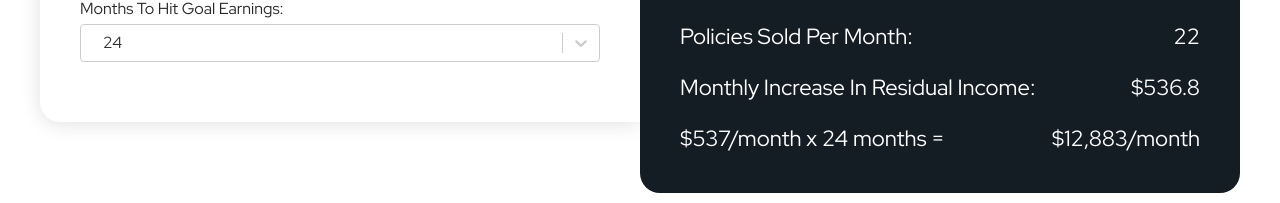
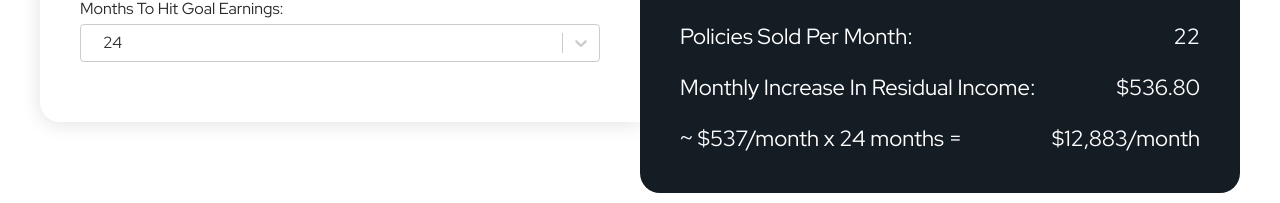
Before and after one commit to JT-Martin/monetize-declines-calc, a React (Vite) app: page / in a window 1280 px wide. Shown: the part 517-720 px from the top of the page. Built offline with nearby package versions, Linux system fonts and the light colour scheme.

Commit message:
improved output formatting

```diff
--- a/src/Components/Section2/Section2.jsx
+++ b/src/Components/Section2/Section2.jsx
@@ -16,6 +16,31 @@ function Section2() {
     const commissionPerPolicy = (averageMonthlyPremium * (commissionPercentage / 100));
     const policiesRequired = Math.ceil((goalEarnings / timeframe) / commissionPerPolicy);
     const monthsRequired = Math.ceil(goalEarnings / (commissionPerPolicy * monthlyDeclines));
+    let monthlyIncreaseInResidualIncome
+    mode === "Sales Target" ?
+        monthlyIncreaseInResidualIncome = commissionPerPolicy * policiesRequired
+    :
+        monthlyIncreaseInResidualIncome = commissionPerPolicy * monthlyDeclines
+    const addTildeIfNotWholeNumber = (number) => Number.isInteger(number) ? number : `~${number}`;
+
+    function formatNumber(number) {
+        // Check if the number is not a whole number
+        const isWholeNumber = Number.isInteger(number);
+
+        // Format the number with two decimal places or as a whole number
+        const formattedNumber = isWholeNumber
+          ? number.toLocaleString()
+          : number.toFixed(2).replace(/\B(?=(\d{3})+(?!\d))/g, ',');
+
+        // Add a tilde (~) if it's not a whole number
+        return '$' + formattedNumber;
+      }
+
+    function formatNumberWithTilde(number) {
+        const isWholeNumber = Number.isInteger(number);
+        return (isWholeNumber ? '$' : '~ $') + (isWholeNumber ? number.toLocaleString() : Math.round(number).toLocaleString());
+    }
+
 
     return (
         <div id='Section-2'>
@@ -62,23 +87,20 @@ function Section2() {
                 Monthly Increase In Residual Income:
               </div>
               <div>
-                {mode === "Sales Target" ?
-                    ("$" + Math.round(((commissionPerPolicy * policiesRequired) + Number.EPSILON) * 100) / 100)
-                    :
-                    ("$" + Math.round(((commissionPerPolicy * monthlyDeclines) + Number.EPSILON) * 100) / 100)}
+              {formatNumber(monthlyIncreaseInResidualIncome)}
               </div>
             </div>
             <div className="calc-item">
               <div className="calc-item-left">
                 {mode === "Sales Target" ?
-                (`$${Math.round(commissionPerPolicy * policiesRequired)}/month x ${timeframe} months =`)
+                (`${formatNumberWithTilde(monthlyIncreaseInResidualIncome)}/month x ${timeframe} months =`)
                 :
-                (`$${Math.round(goalEarnings).toLocaleString()} ÷ $${Math.round(commissionPerPolicy * monthlyDeclines).toLocaleString()}/month =`)
+                (`$${Math.round(goalEarnings).toLocaleString()} ÷ ${formatNumberWithTilde(monthlyIncreaseInResidualIncome)}/month =`)
                 }
               </div>
               <div>
                 {mode === "Sales Target" ?
-                ("$" + Math.round(commissionPerPolicy * policiesRequired * timeframe).toLocaleString() + "/month")
+                ("$" + Math.round((monthlyIncreaseInResidualIncome) * timeframe).toLocaleString() + "/month")
                 :
                 (`~ ${monthsRequired} months`)
                 }
```
